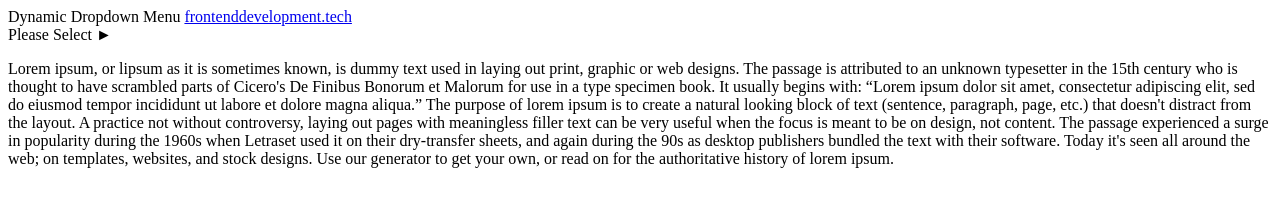
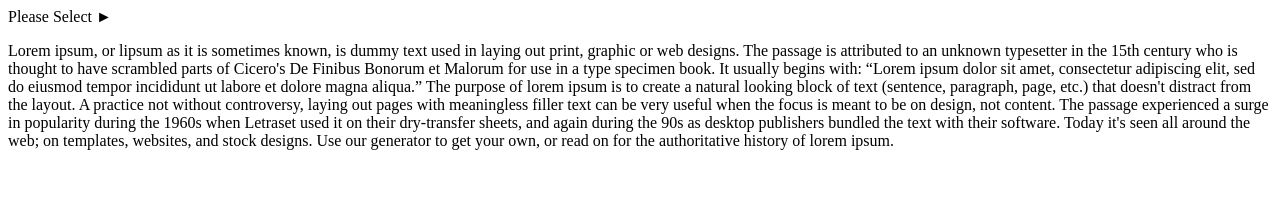
Before and after one commit to eastcoastdeveloper/javascript-dropdown-menu, a website: page index.html in a window 1280 px wide. Drawn offline with Linux system fonts and the light colour scheme.

Commit message:
Update index.html

```diff
--- a/index.html
+++ b/index.html
@@ -1,9 +1,4 @@
-<header class="website">
-  <span>Dynamic Dropdown Menu</span>
-  <a href="https://frontenddevelopment.tech/" target="_blank"
-    >frontenddevelopment.tech</a
-  >
-  </header>
+
 <div class="wrapper">
   <div class="dd-menu">
     <div class="selector">
```
